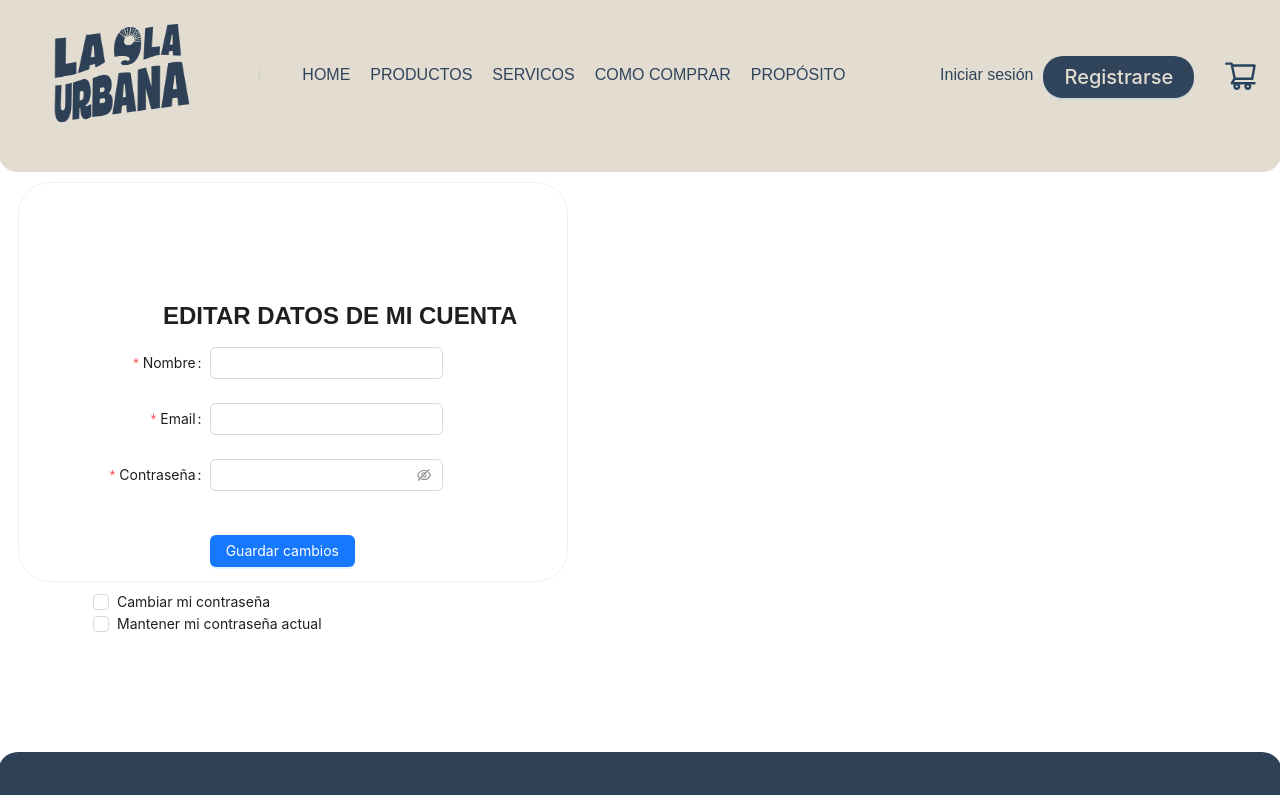
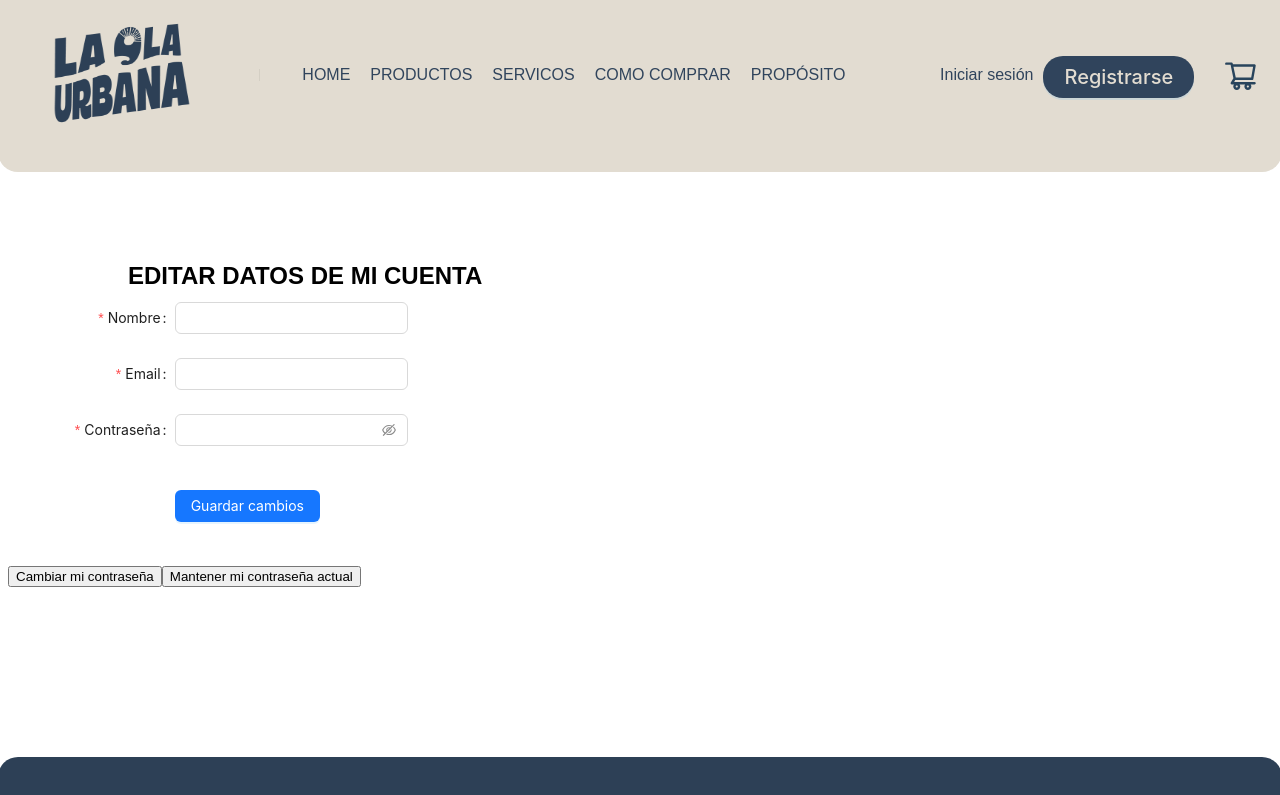
Before and after one commit to Melanialassia/ClientSurf, a React (Vite) app in the folder client/client/: page /edit-personaldata in a window 1280 px wide. Shown: the top 795 px of the page. Built offline with nearby package versions, Linux system fonts and the light colour scheme; a web font is replaced by a local one.

Commit message:
cambios en edición datos usuarios

```diff
--- a/client/client/src/components/features/Header/roots/Header.jsx
+++ b/client/client/src/components/features/Header/roots/Header.jsx
@@ -26,7 +26,6 @@ const Header = () => {
   const data = useSelector((state) => state.dataUser);
   const logedUser = JSON.parse(localStorage.getItem("logedUser"));
 
-  console.log("hola", data);
   const open = useSelector((state) => state.openModal);
 
   const location = useLocation();
@@ -45,10 +44,6 @@ const Header = () => {
   if (data) {
     userAccess = data.access;
     userLevel = data.level;
-
-    console.log("lle", userLevel);
-
-    console.log("llegue", userAccess);
 
     // Guardar el valor de access en el localStorage
     localStorage.setItem("access", JSON.stringify(userAccess));
--- a/client/client/src/redux/actions/action.js
+++ b/client/client/src/redux/actions/action.js
@@ -253,17 +253,19 @@ export const getIdUser = (idUser) => {
   };
 };
 
-export const updateUserInfo = () => {};
 
 export const updateUser = (userData) => {
+  console.log("lala",userData);
   return async function (dispatch) {
     try {
       const URL = `${SERVER_URL}/user`;
       const response = await axios.put(URL, userData);
+      console.log("dormir",response);
       dispatch({
         type: PUT_USER,
         payload: response.data,
       });
+      console.log("hola",response);
     } catch (error) {
       console.log("Error durante el inicio de sesión:", error);
     }
--- a/client/client/src/redux/reducer/reducer.js
+++ b/client/client/src/redux/reducer/reducer.js
@@ -21,6 +21,7 @@ import {
   POST_LOGIN,
   ALL_COLORS,
   LOGOUT,
+  PUT_USER,
   DELETE_USER,
   //PAGINATE
   PAGINATE,
@@ -184,6 +185,8 @@ const reducer = (state = initialState, action) => {
         logedUser: true,
       };
 
+
+
     default:
       return {
         ...state,
--- a/client/client/src/userComponents/features/UserDashboard/container/EditUserData.jsx
+++ b/client/client/src/userComponents/features/UserDashboard/container/EditUserData.jsx
@@ -4,7 +4,7 @@ import { useSelector, useDispatch } from "react-redux";
 import { useState, useEffect } from "react";
 //LIBRARYS
 
-import { Button, Form, Input, Card, Checkbox } from "antd";
+import { Button, Form, Input, Card } from "antd";
 //REDUX
 import { updateUser } from "../../../../redux/actions/action";
 //CONSTANTS
@@ -37,6 +37,7 @@ const validateMessages = {
 
 const EditUserData = () => {
   const userData = useSelector((state) => state.userData);
+  console.log("data usuario", userData);
   const dispatch = useDispatch();
   const [flag, setFlag] = useState("password");
 
@@ -75,6 +76,7 @@ const EditUserData = () => {
       dispatch(updateUser(dataPassword));
     }
   };
+  console.log("password",dataUnique);
 
   const readUpdate = (value, name) => {
     if (flag === "unique") {
@@ -112,21 +114,22 @@ const EditUserData = () => {
     }
   }, [flag]);
 
+
   return (
 
-      <Card
-      hoverable
-      style={{
-        width: 550,
-        height: 400,
-        margin: "10px",
-        padding: "0",
-        borderRadius: "2rem",
-        marginRight: "150px"
-      }}
-      className={styles.firstHeadline}
+      // <Card
+      // hoverable
+      // style={{
+      //   width: 550,
+      //   height: 400,
+      //   margin: "10px",
+      //   padding: "0",
+      //   borderRadius: "2rem",
+      //   marginRight: "150px"
+      // }}
+      // className={styles.firstHeadline}
 
-    >
+    // >
     <div>
       <h4 className={styles.text}>{editPersonalData}</h4>
       <Form
@@ -206,13 +209,13 @@ const EditUserData = () => {
             {saveChanges}
           </Button>
         </Form.Item>
-        <Checkbox onClick={onChangeOption} name="password">Cambiar mi contraseña</Checkbox>
-        <Checkbox onClick={onChangeOption} name="uniqueId">Mantener mi contraseña actual</Checkbox>
       </Form>
+        <button onClick={onChangeOption} name="password">Cambiar mi contraseña</button>
+        <button onClick={onChangeOption} name="uniqueId">Mantener mi contraseña actual</button>
 
 
     </div>
-    </Card>
+    // </Card>
   );
 };
 
--- a/client/client/src/userComponents/features/UserDashboard/container/MyProfile.jsx
+++ b/client/client/src/userComponents/features/UserDashboard/container/MyProfile.jsx
@@ -57,19 +57,6 @@ const MyProfile = () => {
       <div className={styles.editSection}>
         {isEditing && <EditUserData onCancel={() => setIsEditing(false)} />}
       </div>
-
-      <div className={styles.container}>
-        <div className={styles.profileInfo}>
-          <h3>{myAccount}</h3>
-          <h4>{personalInfo}</h4>
-          <p>Nome: {userData.nameUser}</p>
-          <p>Email: {userData.emailUser}</p>
-          <button onClick={handleEditClick}>{editLink}</button>
-        </div>
-        <div className={styles.editSection}>
-          {isEditing && <EditUserData onCancel={() => setIsEditing(false)} />}
-        </div>
-      </div>
     </div>
 
   );
```
